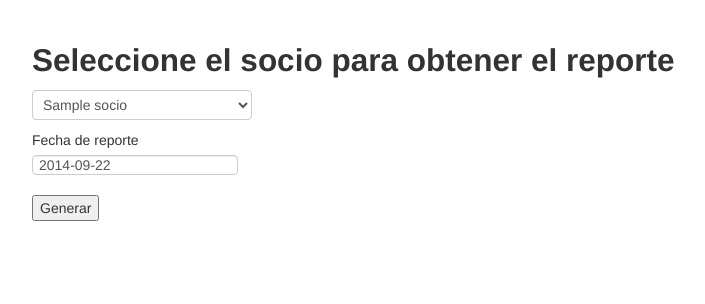
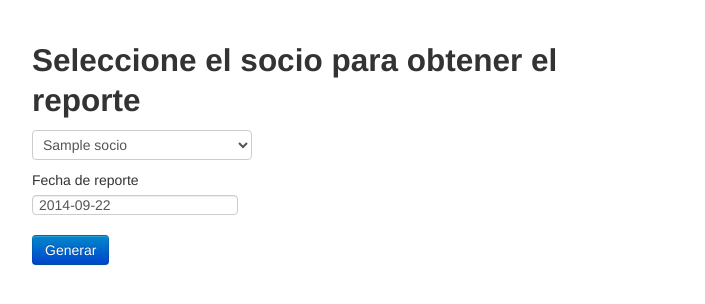
Before and after one commit to Sascuash/ISI-videoclub, a PHP site: page /consultaUsuario.php in a window 1280 px wide. Shown: the part 50-354 px from the top of the page, without its empty margins (32-737 px from the left). Run offline with PHP 8.4, Linux system fonts and the light colour scheme; tables that the repository leaves empty or names only in its code hold one stand-in row (values such as "Sample post"); data that the repository does not hold is empty; some libraries are stand-ins or nearby versions.

Commit message:
Consulta refinada esteticamente

```diff
--- a/consultaUsuario.php
+++ b/consultaUsuario.php
@@ -14,25 +14,25 @@
 ?>
 <?php include ("header.php"); ?>
 	<form method="post" action="">
+		<div class="row-fluid">
+			<div class="span6">
 				<h2>Seleccione el socio para obtener el reporte</h2>
  				<?php echo $video->listaSocios(); ?>
  				<p>
  				<label>Fecha de reporte</label>
  				<input type="text" name="txtFecha" id="txtFecha" value="<?php echo date("Y-m-d"); ?>">
  				</p>
-
- 		<input type="submit" name="btnGenerar" id="btnGenerar" value="Generar"/>
-
+ 				<input class="btn btn-primary" type="submit" name="btnGenerar" id="btnGenerar" value="Generar"/>
+ 			</div>
+ 			<div class="span6">
  				<?php
  				if ($reporte) {
  					echo '<h3>Reporte de alquiler para el usuario '.$video->obtieneNombreSocio($idSocio).'</h3>';
  					echo $reporte;
  				}
  				?>
-
-
+ 			</div>
+ 		</div>
 	</form>
 
-
-
 <?php include ("footer.php"); ?>
--- a/php/classVideo.php
+++ b/php/classVideo.php
@@ -154,9 +154,9 @@
 	    		$salida.='No existen datos para el socio seleccionado';
 	    	} else {
 	    		$valorTotal=0;
-	    		$salida.='<table class="table">';
+	    		$salida.='<table class="table table-condensed">';
 
-	    			$salida.='<tr>';
+	    			$salida.='<tr class="warning">';
 	    				$salida.='<th>Fecha</th>';
 	    				$salida.='<th>Valor</th>';
 	    				$valorTotal+=$fila["total"];
```
Lines whose indentation alone changed are shown as unchanged.
